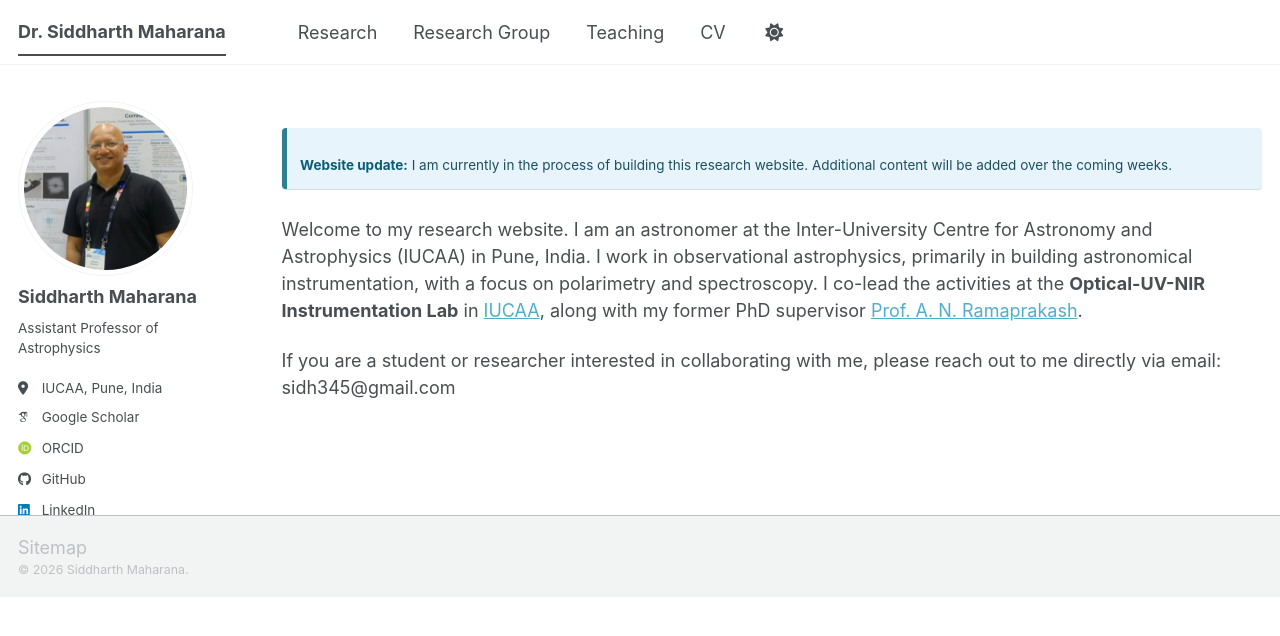
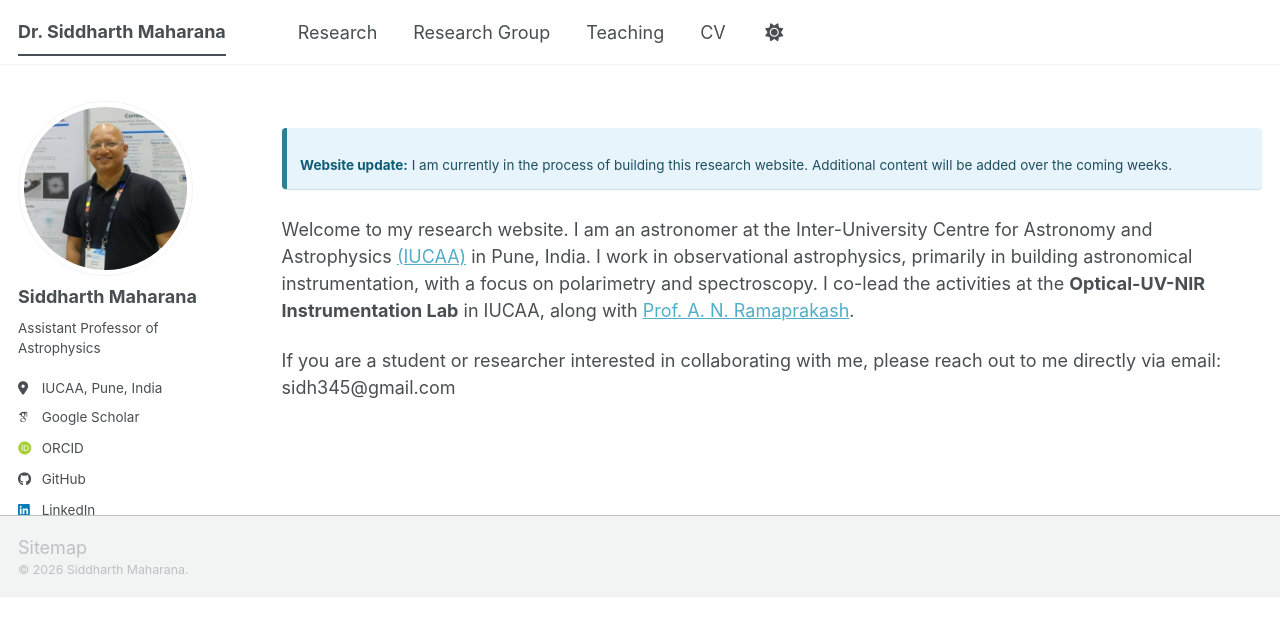
Before and after one commit to siddharth-maharana/siddharth-maharana.github.io, a Jekyll site: the page built from _pages/about.md, in a window 1280 px wide. Shown: the top 636 px of the page. Built offline with Jekyll 4.4.1, drawn with Linux system fonts in a browser that asks for light colours; some web fonts are replaced; a script bundle is joined from its source files by our own code; library files that are not in the unit come from our copies.

Commit message:
Update about.md

```diff
--- a/_pages/about.md
+++ b/_pages/about.md
@@ -11,8 +11,8 @@ redirect_from:
   <p><strong>Website update:</strong> I am currently in the process of building this research website. Additional content will be added over the coming weeks.</p>
 </div>
 
-Welcome to my research website. I am an astronomer at the Inter-University Centre for Astronomy and Astrophysics (IUCAA) in Pune, India. I work in observational astrophysics, primarily in building astronomical instrumentation, with a focus on polarimetry and spectroscopy. I co-lead the activities at the **Optical-UV-NIR Instrumentation Lab** in [IUCAA](https://www.iucaa.in/en/), along with my former PhD supervisor [Prof. A. N. Ramaprakash](https://www.iucaa.in/en/faculty-research/anr).
+Welcome to my research website. I am an astronomer at the Inter-University Centre for Astronomy and Astrophysics [(IUCAA)](https://www.iucaa.in/en/) in Pune, India. I work in observational astrophysics, primarily in building astronomical instrumentation, with a focus on polarimetry and spectroscopy. I co-lead the activities at the **Optical-UV-NIR Instrumentation Lab** in IUCAA, along with [Prof. A. N. Ramaprakash](https://www.iucaa.in/en/faculty-research/anr).
 
 If you are a student or researcher interested in collaborating with me, please reach out to me directly via email: sidh345@gmail.com
 
-<!-- This site shares my research, teaching material, group activities, and occasional updates from life outside academia. If you would like to discuss possible collaborations, feel free to get in touch by email. -->
+<!-- This site shares my research, teaching material, group activities, and occasional updates from life inside and outside academia. If you would like to discuss possible collaborations, feel free to get in touch by email. -->
```
